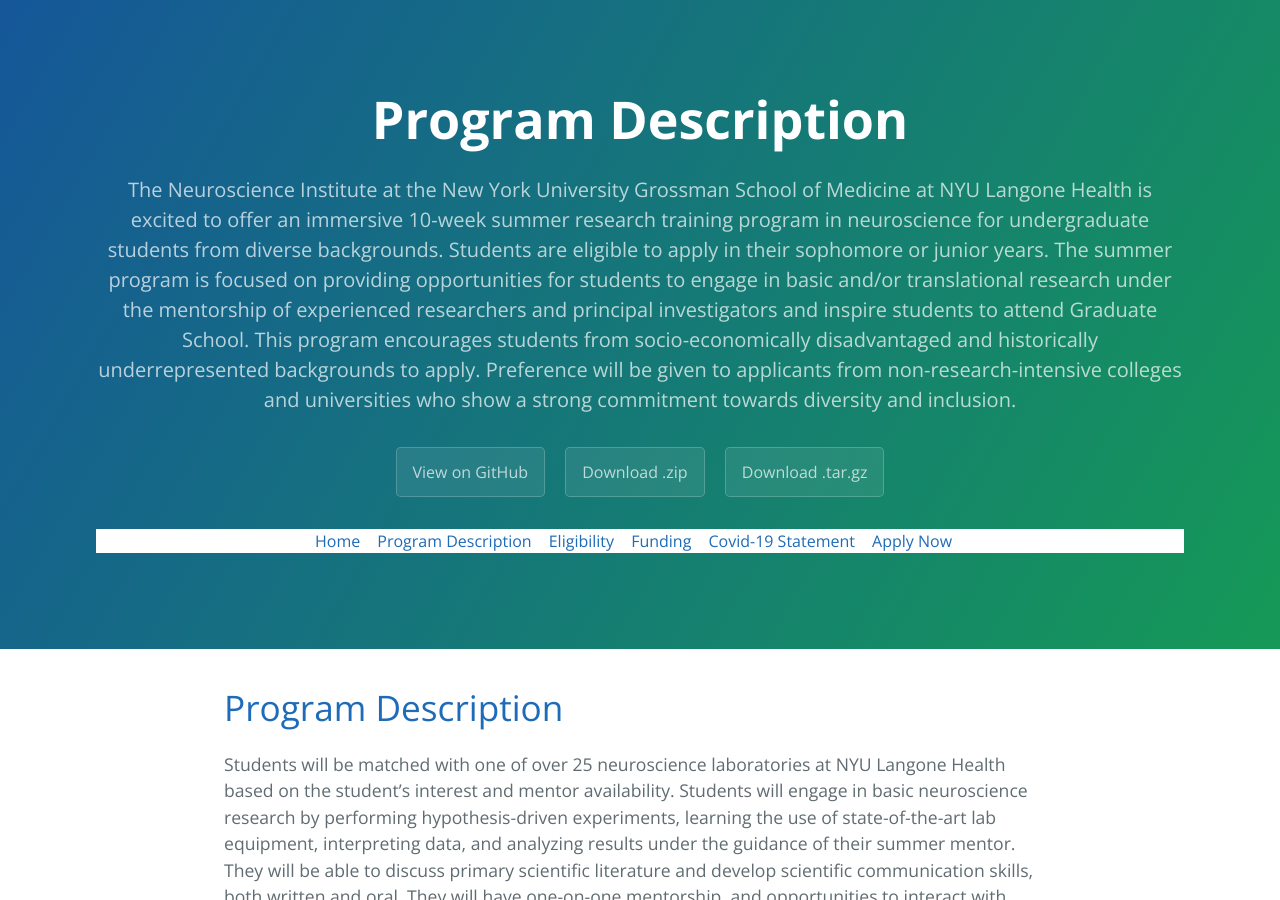
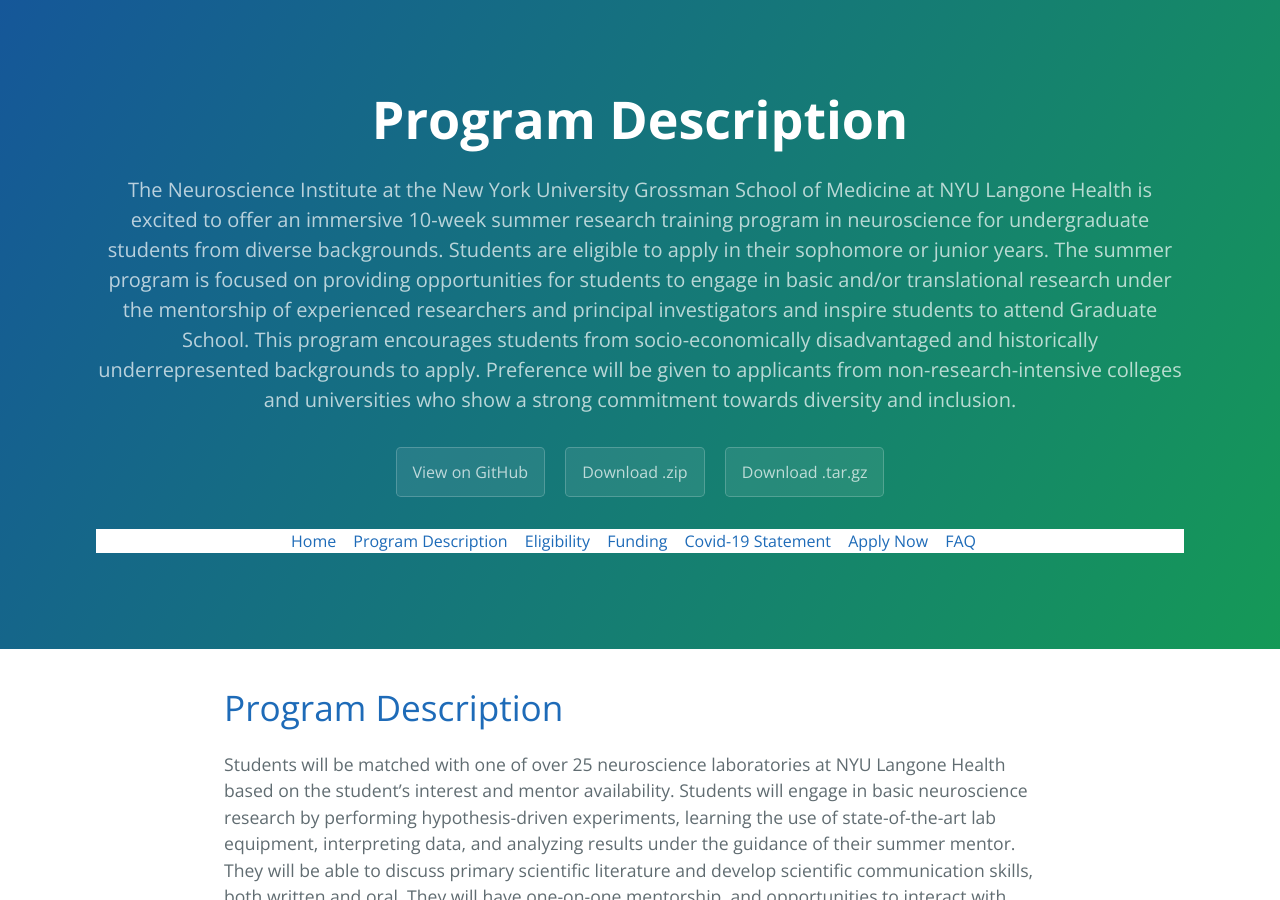
Before and after one commit to NICDIundergrad/SummerUndergradProgramWeb, a Jekyll site: the page built from index.md, in a window 1280 px wide and 900 px high. Built offline with Jekyll 4.4.1, drawn with Linux system fonts in a browser that asks for light colours; our own code applies the rules of GitHub Pages for plain Markdown files.

Commit message:
Update nav.html

```diff
--- a/_includes/nav.html
+++ b/_includes/nav.html
@@ -5,4 +5,5 @@
   <a href="{{site.baseurl}}/#funding">Funding</a> |
   <a href="{{site.baseurl}}/#covid">Covid-19 Statement</a> |
   <a href="{{site.baseurl}}/#applynow">Apply Now</a> |
+  <a href="{{site.baseurl}}/#faq">FAQ</a> |
 </p>
```
